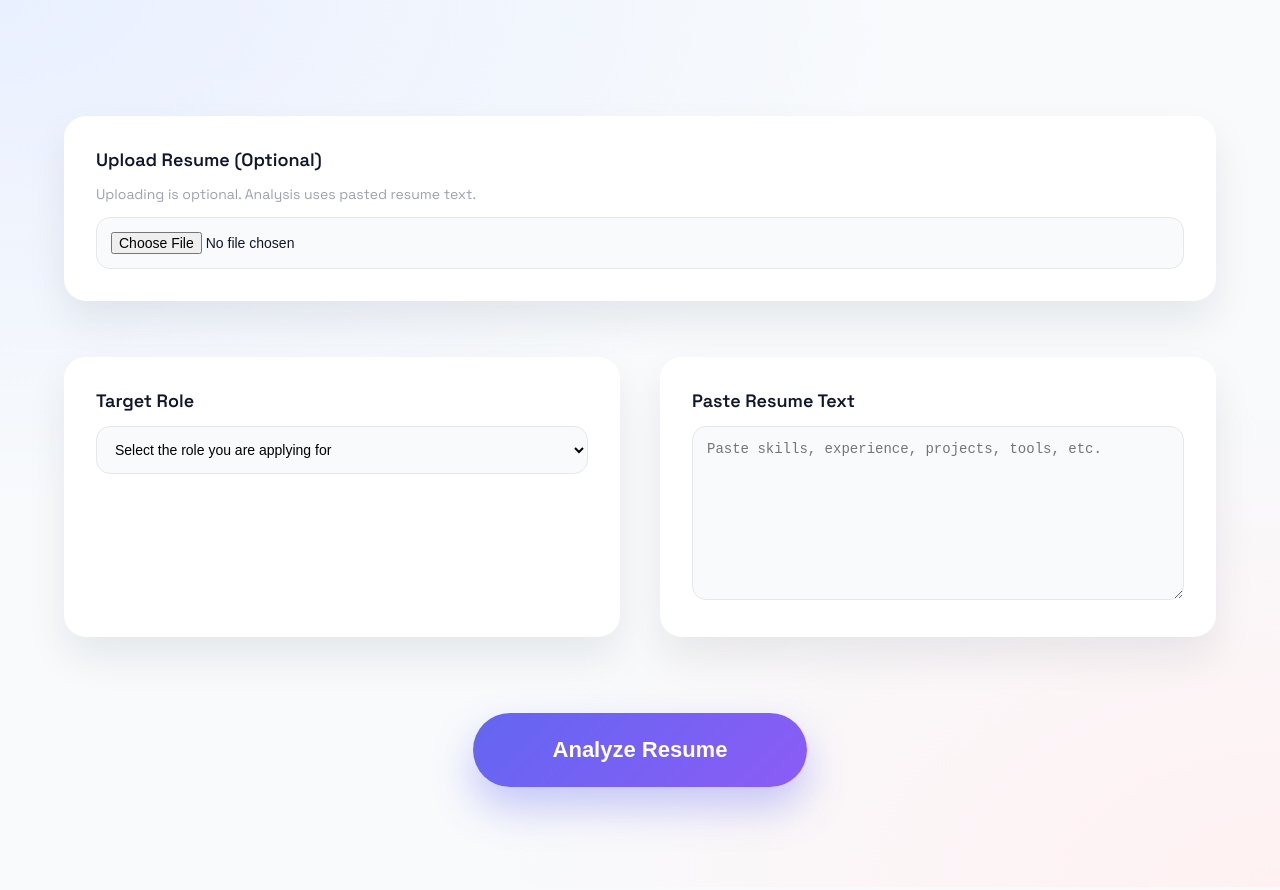
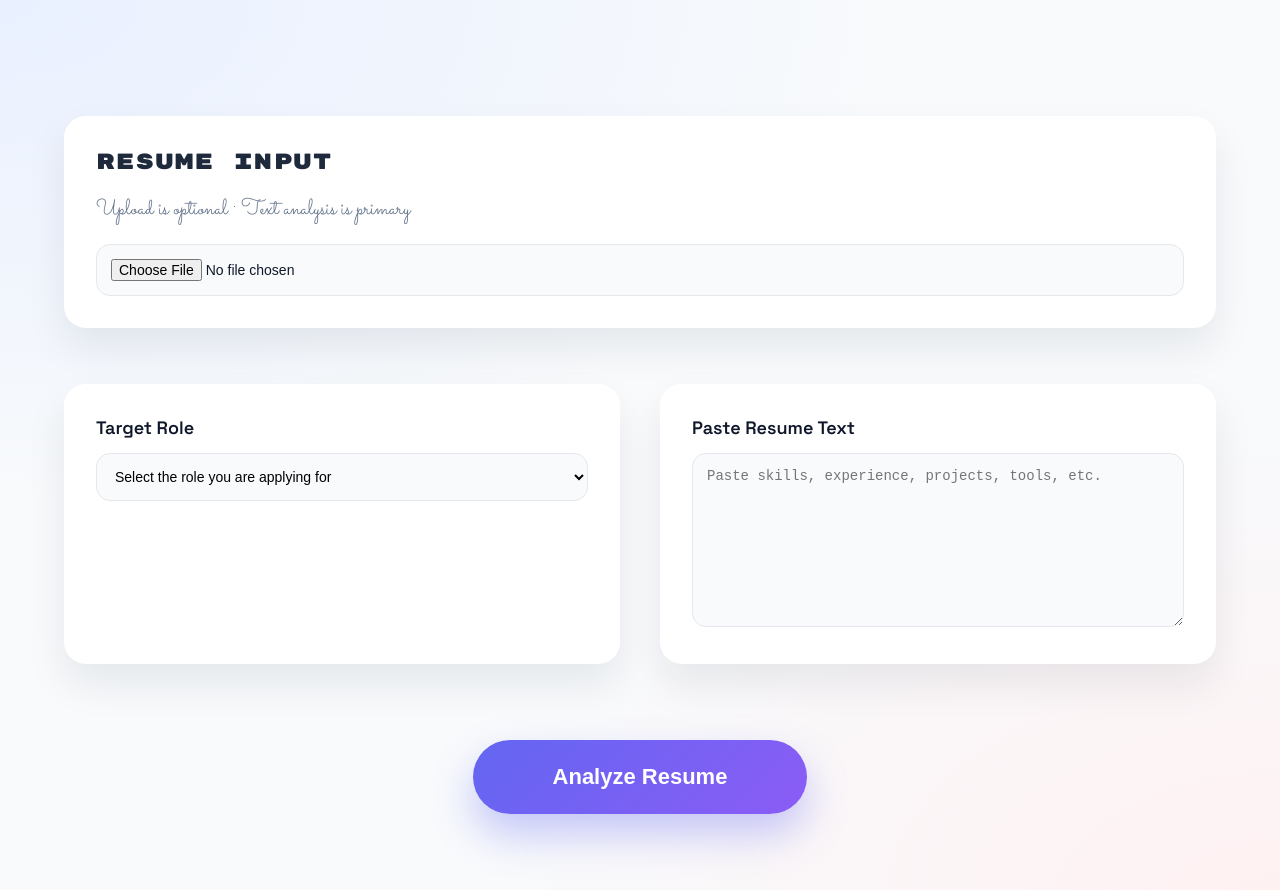
Before and after one commit to suki2811/resume-analyzer-ui, a React (Vite) app: page / in a window 1280 px wide. Both pictures are taken after a click on the button "Analyze Resume". Shown: the top 890 px of the page. Built offline with nearby package versions, Linux system fonts and the light colour scheme.

Commit message:
Update UploadCard.jsx

```diff
--- a/src/components/UploadCard.jsx
+++ b/src/components/UploadCard.jsx
@@ -1,11 +1,11 @@
 export default function UploadCard() {
   return (
     <div className="card">
-      <div className="card-title">Upload Resume (Optional)</div>
+      <div className="section-heading">Resume Input</div>
 
-      <p style={{ color: "#9ca3af", fontSize: "14px", marginBottom: "14px" }}>
-        Uploading is optional. Analysis uses pasted resume text.
-      </p>
+      <div className="section-subtext">
+        Upload is optional · Text analysis is primary
+      </div>
 
       <input type="file" />
     </div>
```
